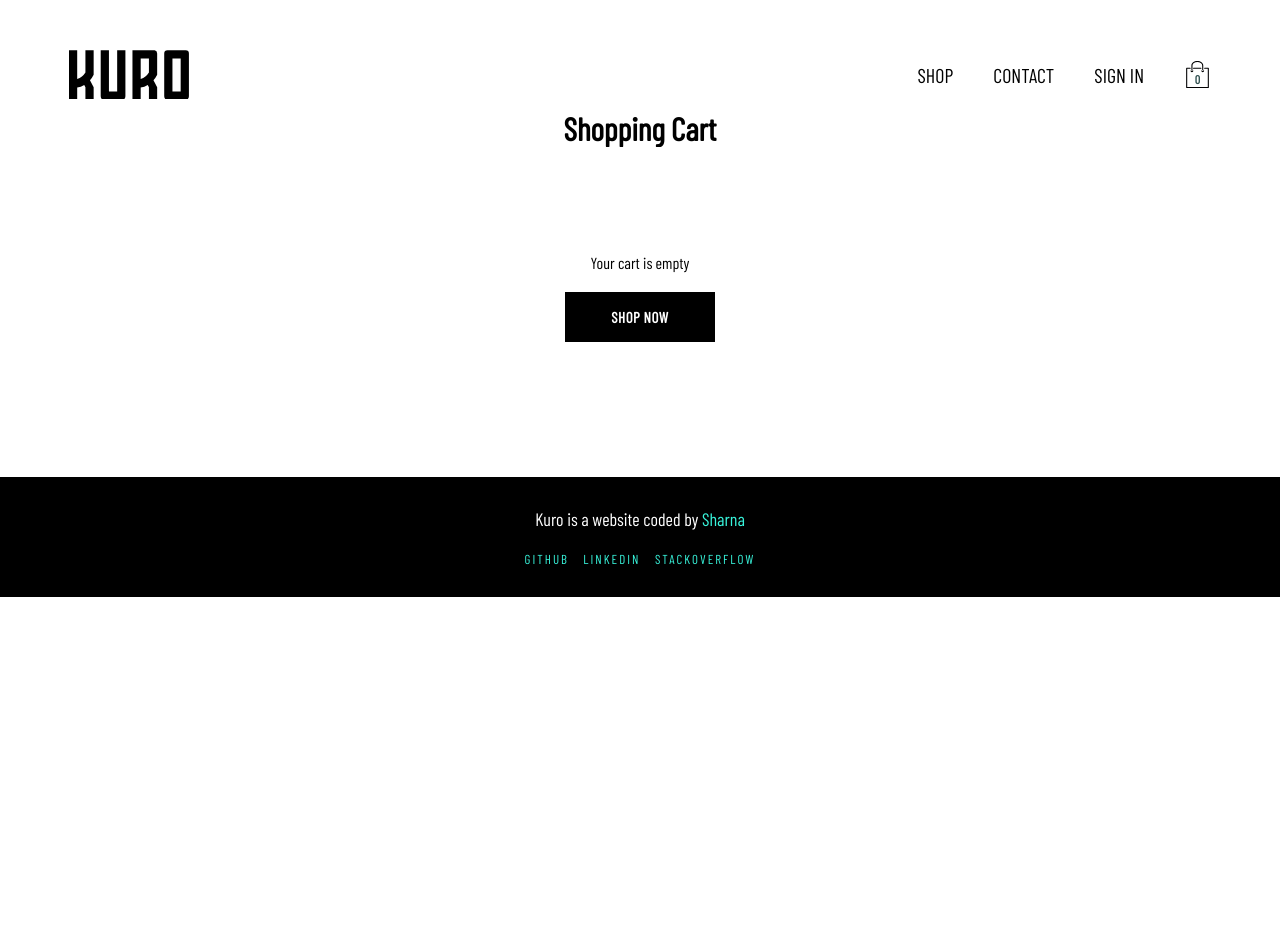
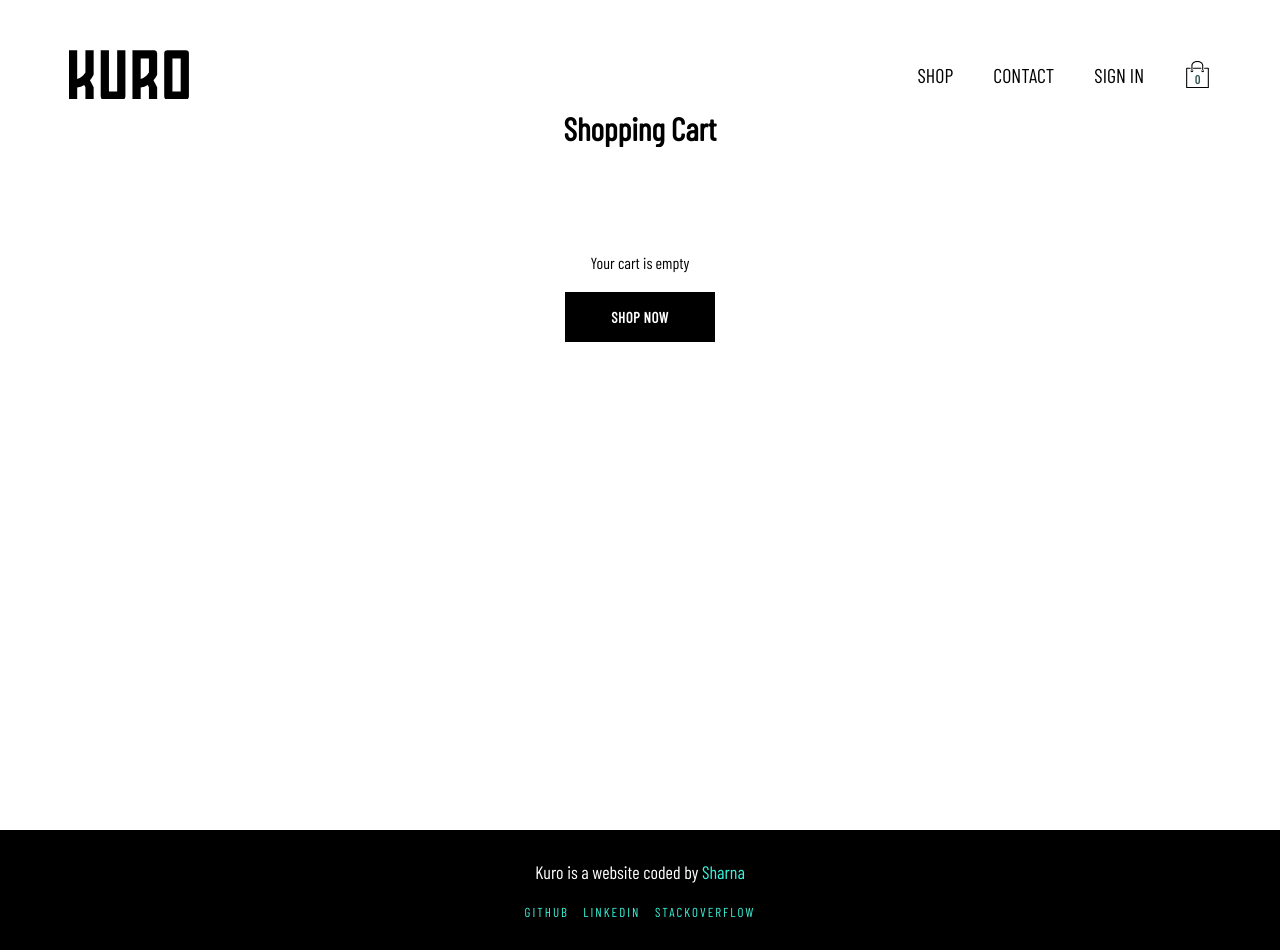
Before and after one commit to sharnajh/kuro-retail, a React (Create React App) app: page /cart in a window 1280 px wide. Before the commit the page ends 800 px from the top, so only its background shows below. Built offline with nearby package versions, Linux system fonts and the light colour scheme; no server answers.

Commit message:
fixed css error with footer and container spacing

```diff
--- a/src/components/app/css/App.css
+++ b/src/components/app/css/App.css
@@ -43,5 +43,6 @@
 :root body .wrapper .container {
   position: relative;
   width: 90vw;
+  min-height: 100vh;
 }
 /*# sourceMappingURL=App.css.map */
--- a/src/components/app/css/App.scss
+++ b/src/components/app/css/App.scss
@@ -41,6 +41,7 @@ $red: #fe346e;
       .container {
         position: relative;
         width: 90vw;
+        min-height: 100vh;
       }
     }
   }
--- a/src/components/footer/Footer.js
+++ b/src/components/footer/Footer.js
@@ -13,7 +13,7 @@ const Footer = () => {
         <a href="https://www.linkedin.com/in/sharnahossain/">LinkedIn</a>{" "}
         <a href="https://stackoverflow.com/users/11864970/sharna-j">
           StackOverflow
-        </a>{" "}
+        </a>
       </span>
     </footer>
   );
```
Also changed, not shown: 1 other file (tests, documents, lock files or other folders).
